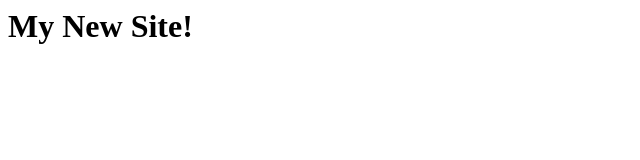
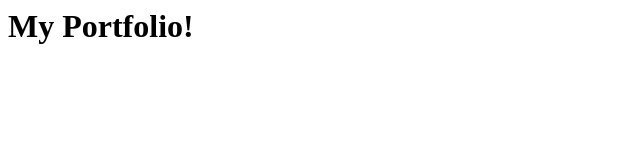
Before and after one commit to jaredcouncil/hello-world, a plain HTML site: page index.html in a window 1280 px wide. Shown: the full height of the page, 0-640 px from the left. Drawn offline with Linux system fonts and the light colour scheme.

Commit message:
Update index.html

```diff
--- a/index.html
+++ b/index.html
@@ -1 +1 @@
-<h1>My New Site!</h1>
+<h1>My Portfolio!</h1>
```
